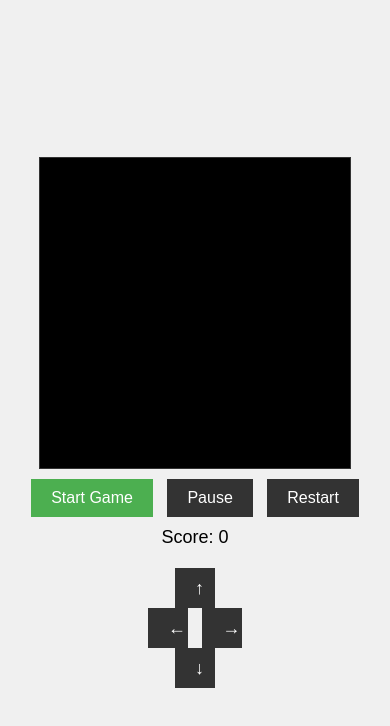
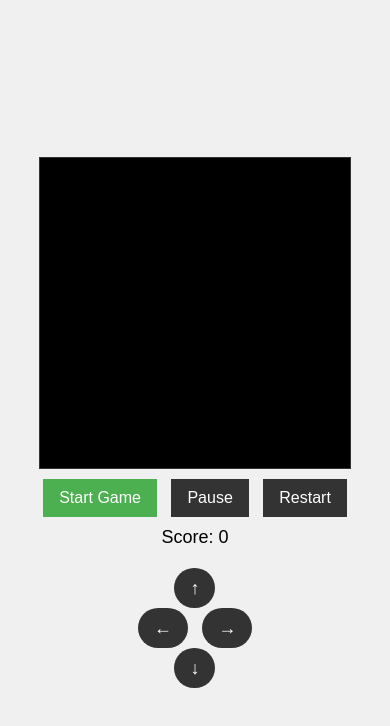
Before and after one commit to Sainathnale123/ProjectGaming, a plain HTML site: page index.html in a window 390 px wide. Drawn offline with Linux system fonts and the light colour scheme.

Commit message:
Snake game CSS Added

```diff
--- a/styles.css
+++ b/styles.css
@@ -32,7 +32,7 @@ canvas {
 }
 
 button {
-    padding: 10px 20px;
+    padding: 17px 32px;
     margin: 0 5px;
     border: none;
     background-color: #333;
@@ -69,9 +69,11 @@ button:hover {
         align-items: center;
         margin-top: 20px;
     }
-
+    button{
+        padding: 10px 16px;
+    }
     .arrow {
-        width: 40px; /* Smaller size for mobile */
+        border-radius: 50px;
         height: 40px; /* Smaller size for mobile */
         font-size: 18px; /* Smaller font size for mobile */
     }
```
Also changed, not shown: index.html (line endings or trailing spaces).
